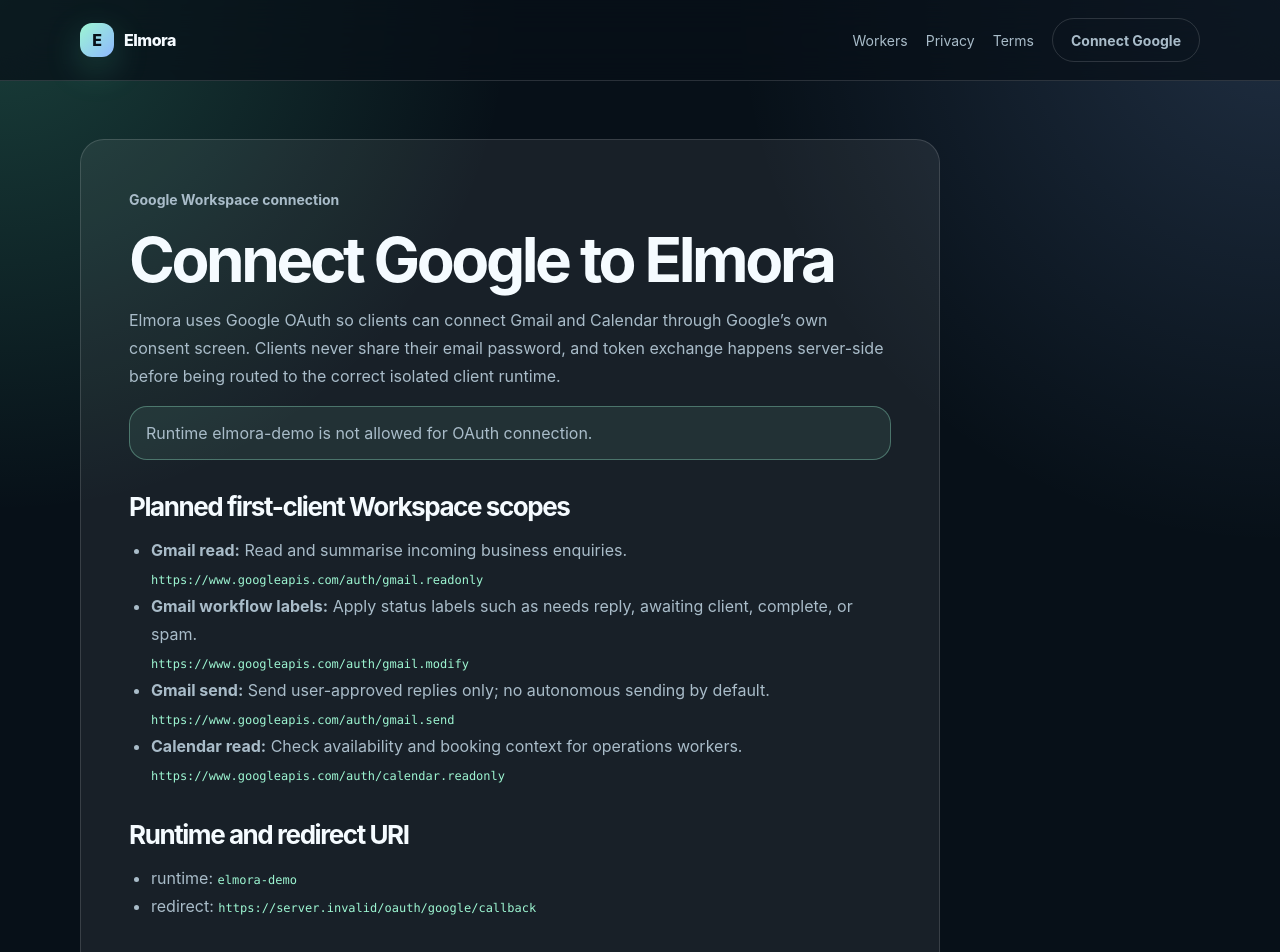
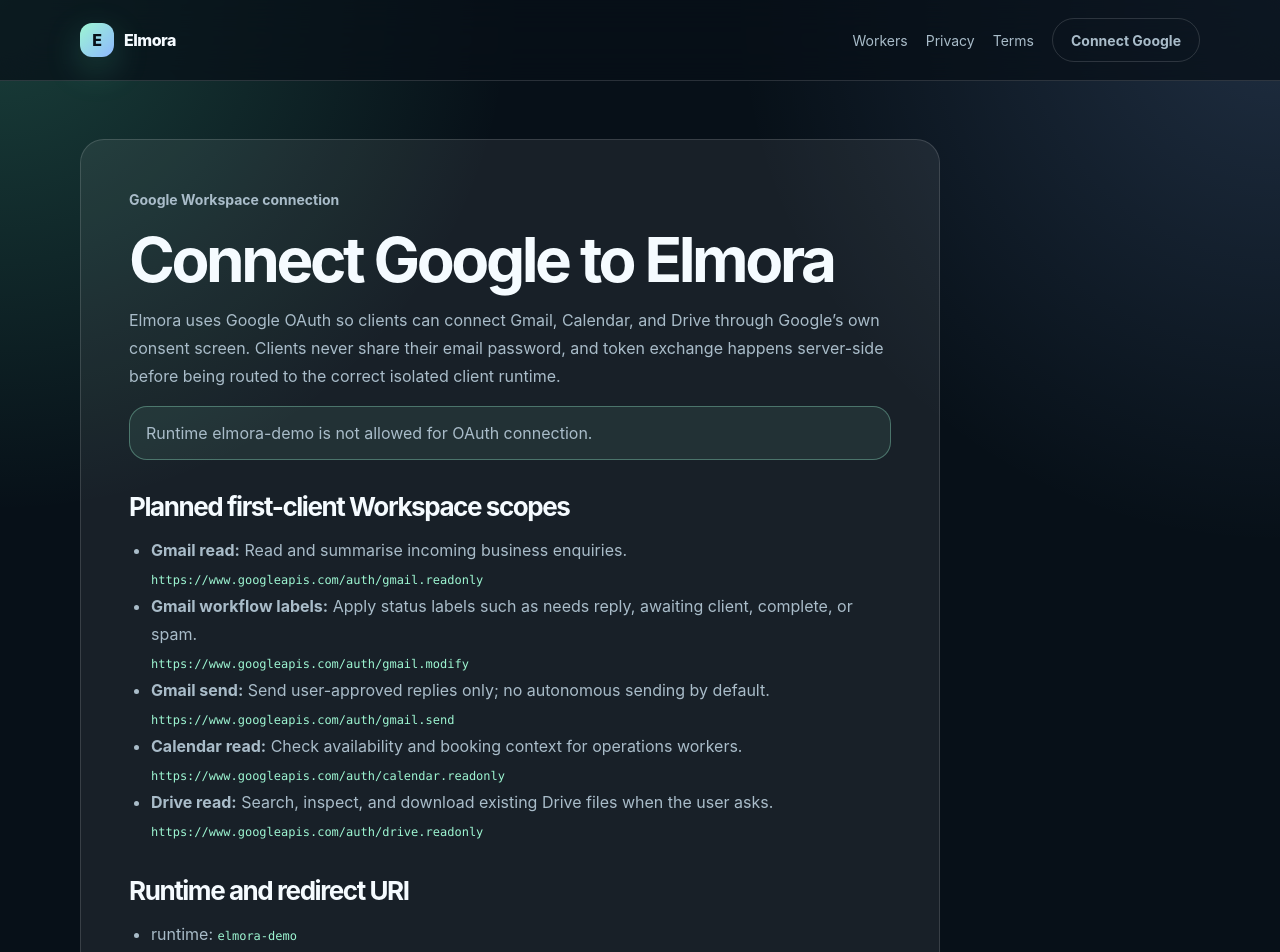
Before and after one commit to Elvisb93/Elmora, a Next.js app: page /connect/google in a window 1280 px wide. Shown: the top 952 px of the page. Built offline with nearby package versions, Linux system fonts and the light colour scheme; no server answers.

Commit message:
feat: request Drive read scope in Google OAuth

```diff
--- a/src/app/connect/google/page.tsx
+++ b/src/app/connect/google/page.tsx
@@ -27,6 +27,11 @@
     label: "Calendar read",
     scope: "https://www.googleapis.com/auth/calendar.readonly",
     reason: "Check availability and booking context for operations workers.",
+  },
+  {
+    label: "Drive read",
+    scope: "https://www.googleapis.com/auth/drive.readonly",
+    reason: "Search, inspect, and download existing Drive files when the user asks.",
   },
 ];
 
@@ -105,9 +110,9 @@
         <p className="eyebrow">Google Workspace connection</p>
         <h1>Connect Google to Elmora</h1>
         <p>
-          Elmora uses Google OAuth so clients can connect Gmail and Calendar through Google’s own
-          consent screen. Clients never share their email password, and token exchange happens
-          server-side before being routed to the correct isolated client runtime.
+          Elmora uses Google OAuth so clients can connect Gmail, Calendar, and Drive through
+          Google’s own consent screen. Clients never share their email password, and token exchange
+          happens server-side before being routed to the correct isolated client runtime.
         </p>
 
         <div className="notice">
```
